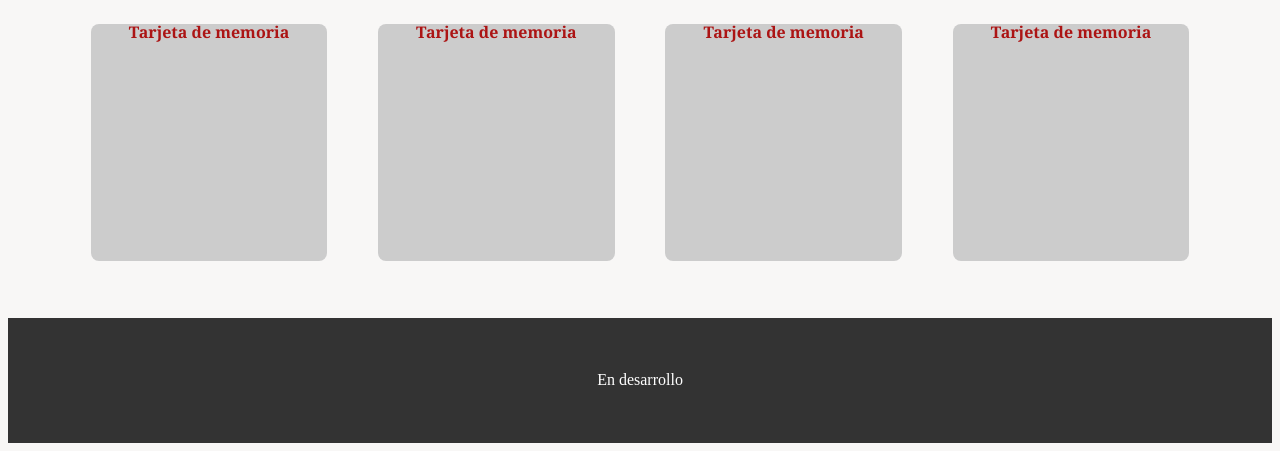
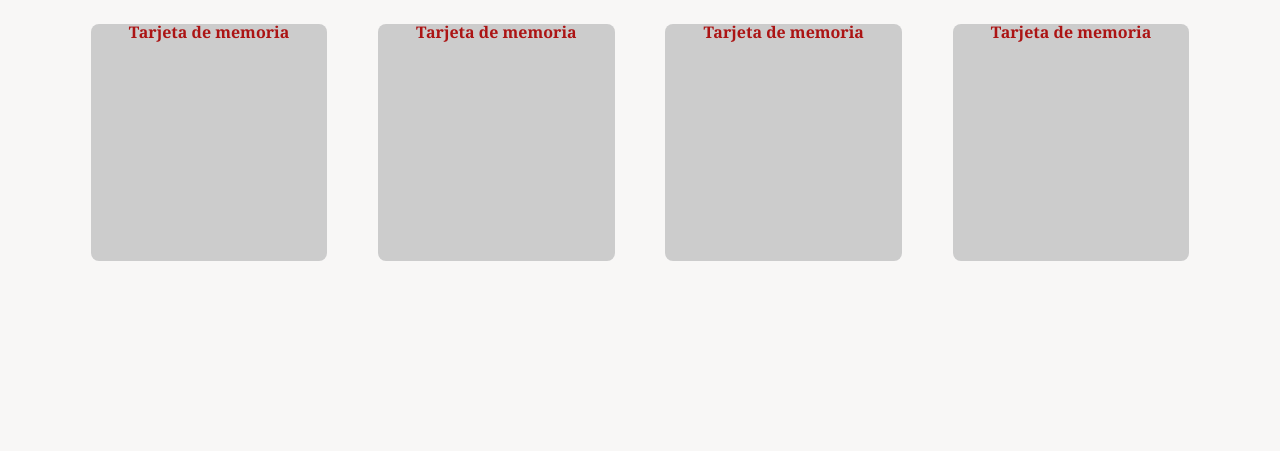
Before and after one commit to manugbd/SEW, a plain HTML site: page memoria.html in a window 1280 px wide. Shown: the part 1039-1490 px from the top of the page. After the commit the page ends 1357 px from the top, so only its background shows below. Drawn offline with Linux system fonts and the light colour scheme.

Commit message:
Update memoria.html

```diff
--- a/memoria.html
+++ b/memoria.html
@@ -69,8 +69,6 @@
       </section>
     </main>
 
-    <footer>En desarrollo</footer>
-
-    <script src="./js/memoria.js"></script>
+   <script src="./js/memoria.js"></script>
   </body>
 </html>
```
